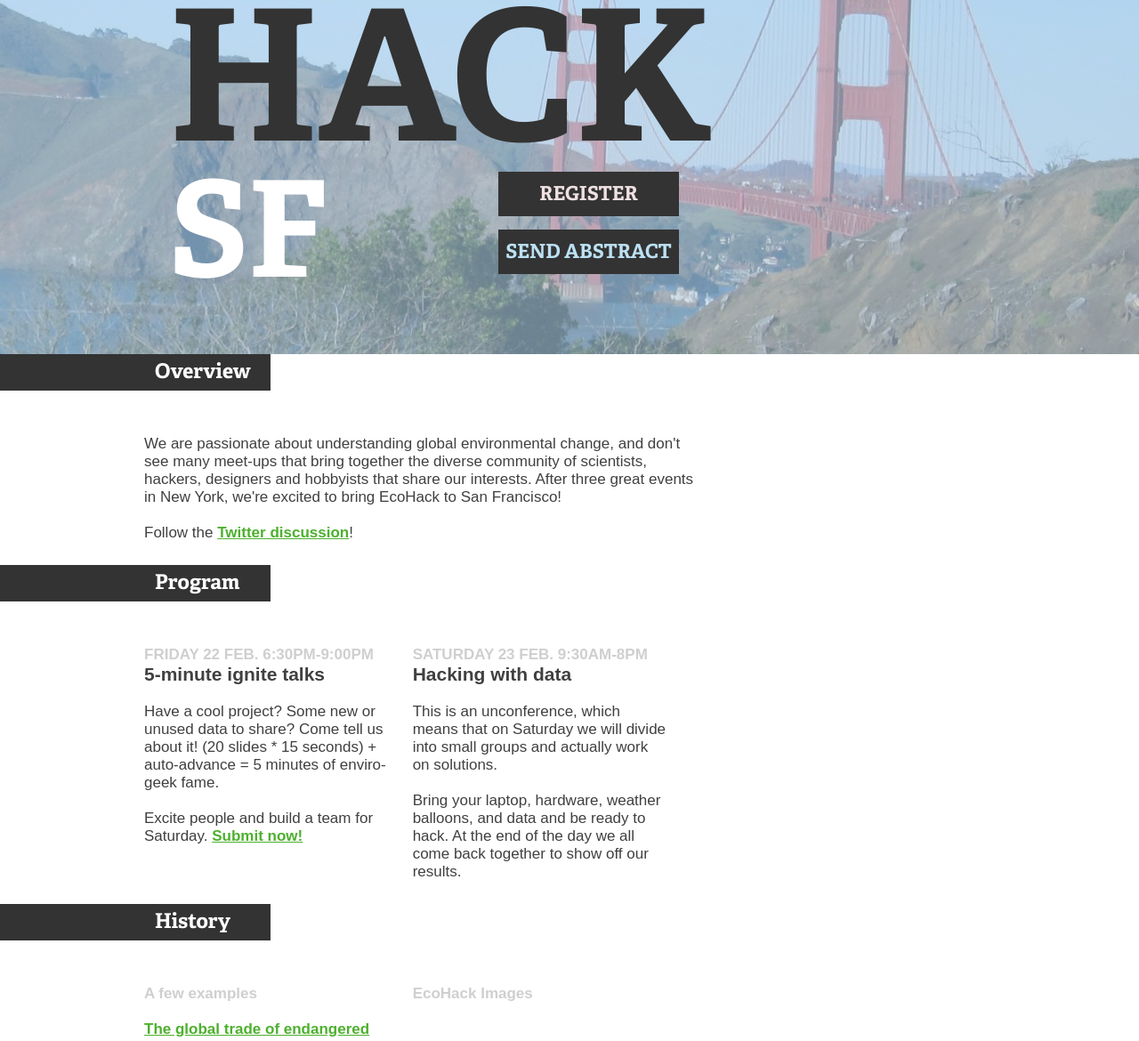
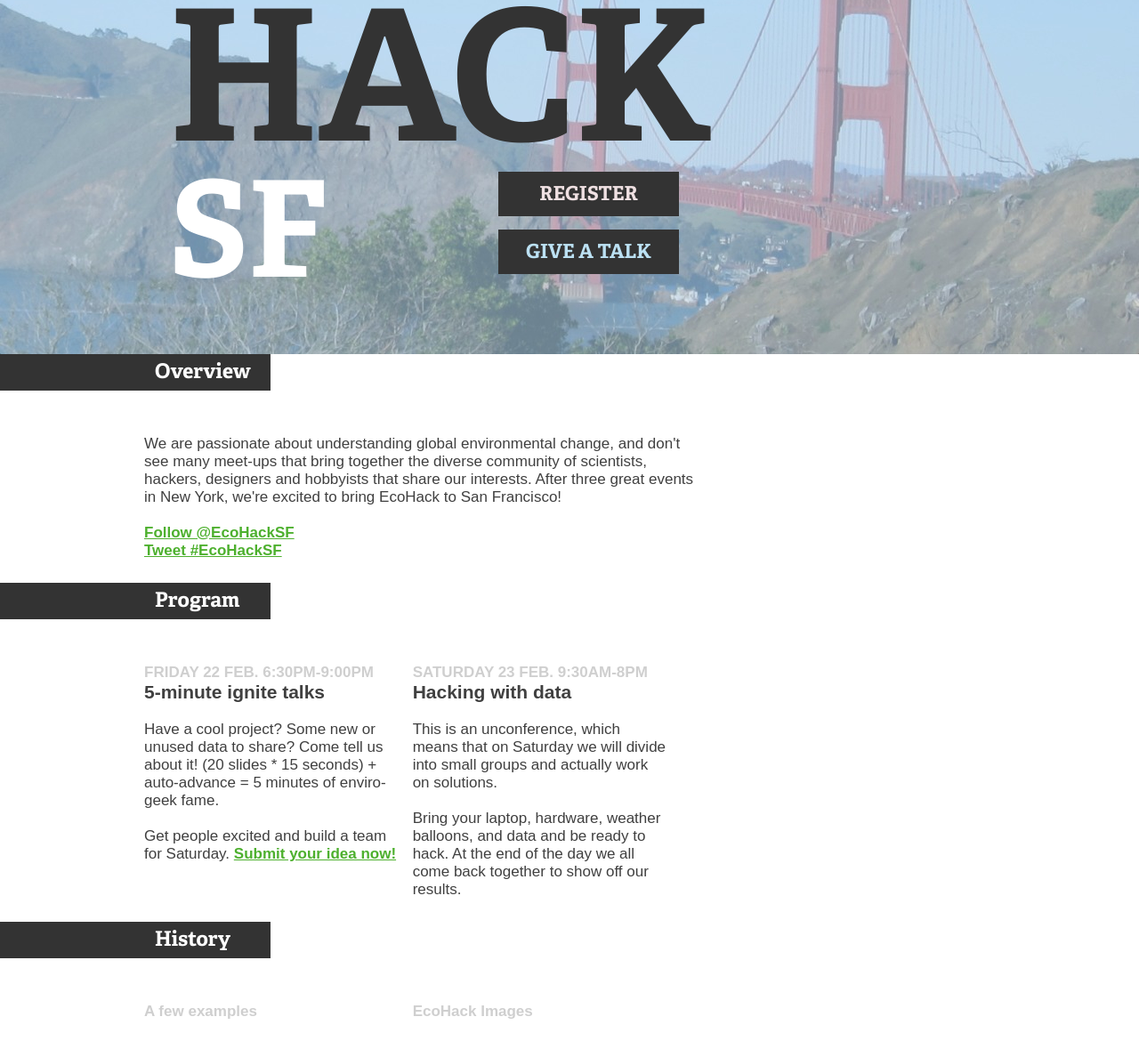
Before and after one commit to EcoHack/ecohack-site, a plain HTML site: page index.html in a window 1280 px wide. Shown: the part 251-1421 px from the top of the page at 89% size. Drawn offline with nearby package versions, Linux system fonts and the light colour scheme.

Commit message:
Updated text, added twitter hooks

```diff
--- a/index.html
+++ b/index.html
@@ -3,8 +3,8 @@
 <head>
   <meta charset="utf-8">
   <meta http-equiv="X-UA-Compatible" content="IE=edge,chrome=1">
-  <title>EcoHack4 - San Francisco edition</title>
-  <meta name="description" content="We're passionate about understanding global environmental change, and haven't seen many meet-ups that bring together the diverse community of scientists, hackers, designers and hobbyists that share our interests. Now, we are excited to have you join us in San Francisco for this exciting event!">
+  <title>EcoHackSF - Feb. 22-23, 2013</title>
+  <meta name="description" content="We are passionate about understanding global environmental change, and don't see many meet-ups that bring together the diverse community of scientists, hackers, designers and hobbyists that share our interests. After three great events in New York, we're excited to bring EcoHack to San Francisco!">
   <meta name="author" content="Vizzuality">
   <meta name="viewport" content="width=device-width,initial-scale=1">
   <link rel="shortcut icon" href="images/favicon.ico" >
@@ -24,7 +24,7 @@
 			REGISTER
 		</a>
 		<a href="https://docs.google.com/spreadsheet/embeddedform?formkey=dHZMU3lpOW8ySlE1RG5jYV9sZU85d2c6MQ" class="last">
-			SEND ABSTRACT
+        GIVE A TALK
 		</a>
 	</h1>
     </div>
@@ -36,7 +36,15 @@
         <h3>Overview</h3>
         <p class="first">We are passionate about understanding global environmental change, and don't see many meet-ups that bring together the diverse community of scientists, hackers, designers and hobbyists that share our interests. After three great events in New York, we're excited to bring EcoHack to San Francisco!</p>
 
-		<p>Follow the <a href="https://twitter.com/search?q=EcoHack" target="_blank">Twitter discussion</a>!</p>
+		<p>
+
+<a href="https://twitter.com/EcoHackSF" class="twitter-follow-button" data-show-count="false" data-dnt="true">Follow @EcoHackSF</a>
+<script>!function(d,s,id){var js,fjs=d.getElementsByTagName(s)[0];if(!d.getElementById(id)){js=d.createElement(s);js.id=id;js.src="//platform.twitter.com/widgets.js";fjs.parentNode.insertBefore(js,fjs);}}(document,"script","twitter-wjs");</script><br/>
+
+<a href="https://twitter.com/intent/tweet?button_hashtag=EcoHackSF" class="twitter-hashtag-button" data-related="EcoHackSF" data-url="http://www.EcoHackSF.org" data-dnt="true">Tweet #EcoHackSF</a>
+<script>!function(d,s,id){var js,fjs=d.getElementsByTagName(s)[0];if(!d.getElementById(id)){js=d.createElement(s);js.id=id;js.src="//platform.twitter.com/widgets.js";fjs.parentNode.insertBefore(js,fjs);}}(document,"script","twitter-wjs");</script>
+
+</p>
       </div>
     </section>
     <section class="schedule">
@@ -47,7 +55,7 @@
           <h4>FRIDAY 22 FEB. 6:30PM-9:00PM</h4>
           <h6>5-minute ignite talks</h6>
           <p>Have a cool project? Some new or unused data to share? Come tell us about it! (20 slides * 15 seconds) + auto-advance = 5 minutes of enviro-geek fame.</p>
-          <p>Excite people and build a team for Saturday. <a href="https://docs.google.com/spreadsheet/embeddedform?formkey=dHZMU3lpOW8ySlE1RG5jYV9sZU85d2c6MQ" class="last">Submit now!</a></p>
+          <p>Get people excited and build a team for Saturday. <a href="https://docs.google.com/spreadsheet/embeddedform?formkey=dHZMU3lpOW8ySlE1RG5jYV9sZU85d2c6MQ" class="last">Submit your idea now!</a></p>
         </article>
         <article>
           <h4>SATURDAY 23 FEB. 9:30AM-8PM</h4>
--- a/stylesheets/style.css
+++ b/stylesheets/style.css
@@ -219,7 +219,7 @@ td { vertical-align: top; }
    ========================================================================== */
 html {margin:0; padding:0}
 body {margin:0; padding:0}
-header {width:100%; height:649px; margin:0; background:url('../images/header.jpg') repeat-x center 0 #FFFFFF} /* header image from arabani@flickr */
+header {width:100%; height:649px; margin:0; background:url('../images/header.jpg') repeat-x center 0 #FFFFFF} /* header image from Tatiana Ecoiffier */
 header div.wrapper {width:960px; margin:0 auto; padding:65px 0 0 60px}
 header div.wrapper p.subtitle {width:610px; margin:0; padding:0 0 20px 0; color:#333333; font:normal 21px "Myriad Pro",Arial;}
 header div.wrapper p.subtitle small {display:inline-block; vertical-align:middle; padding:0 0 2px; font-size:9px}
```
